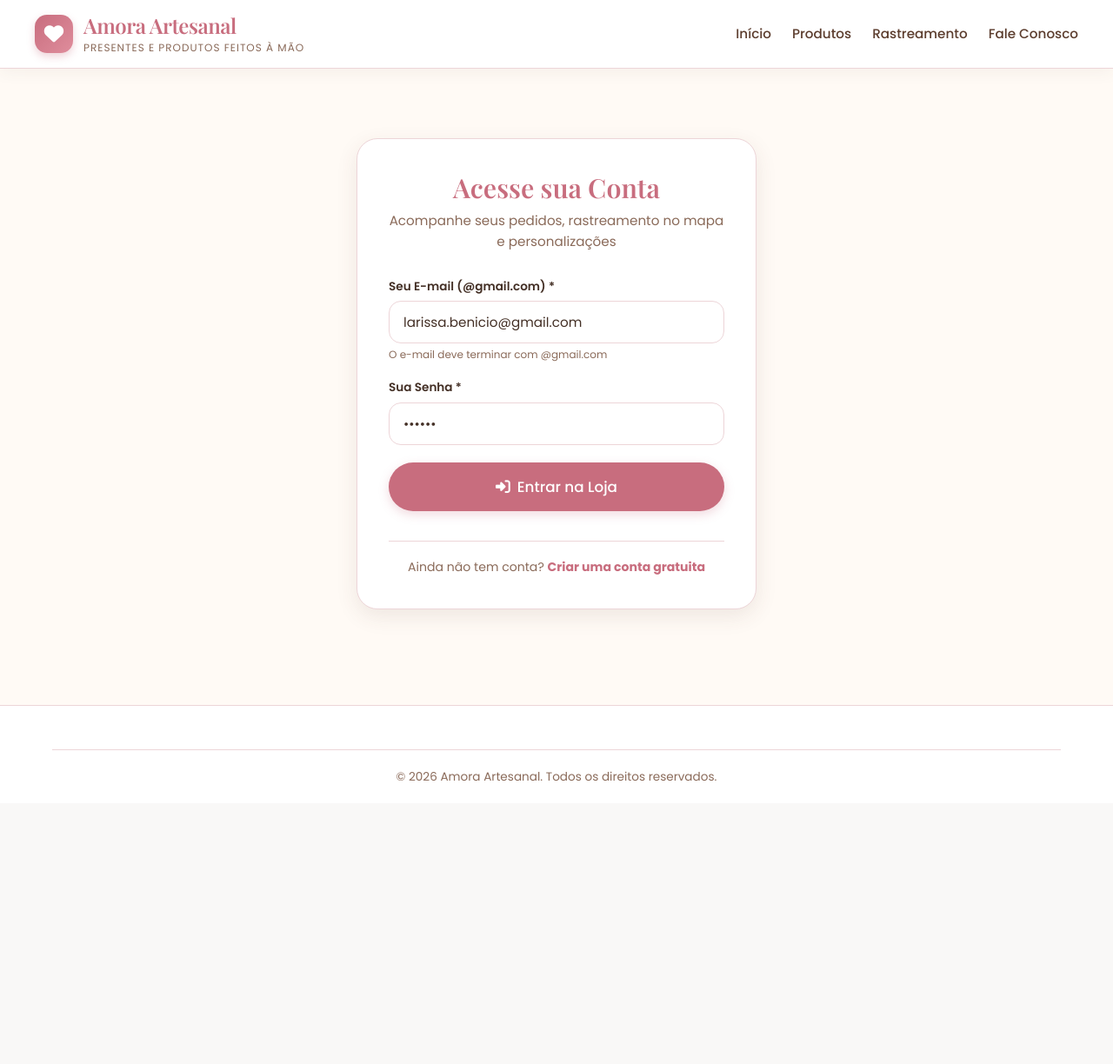
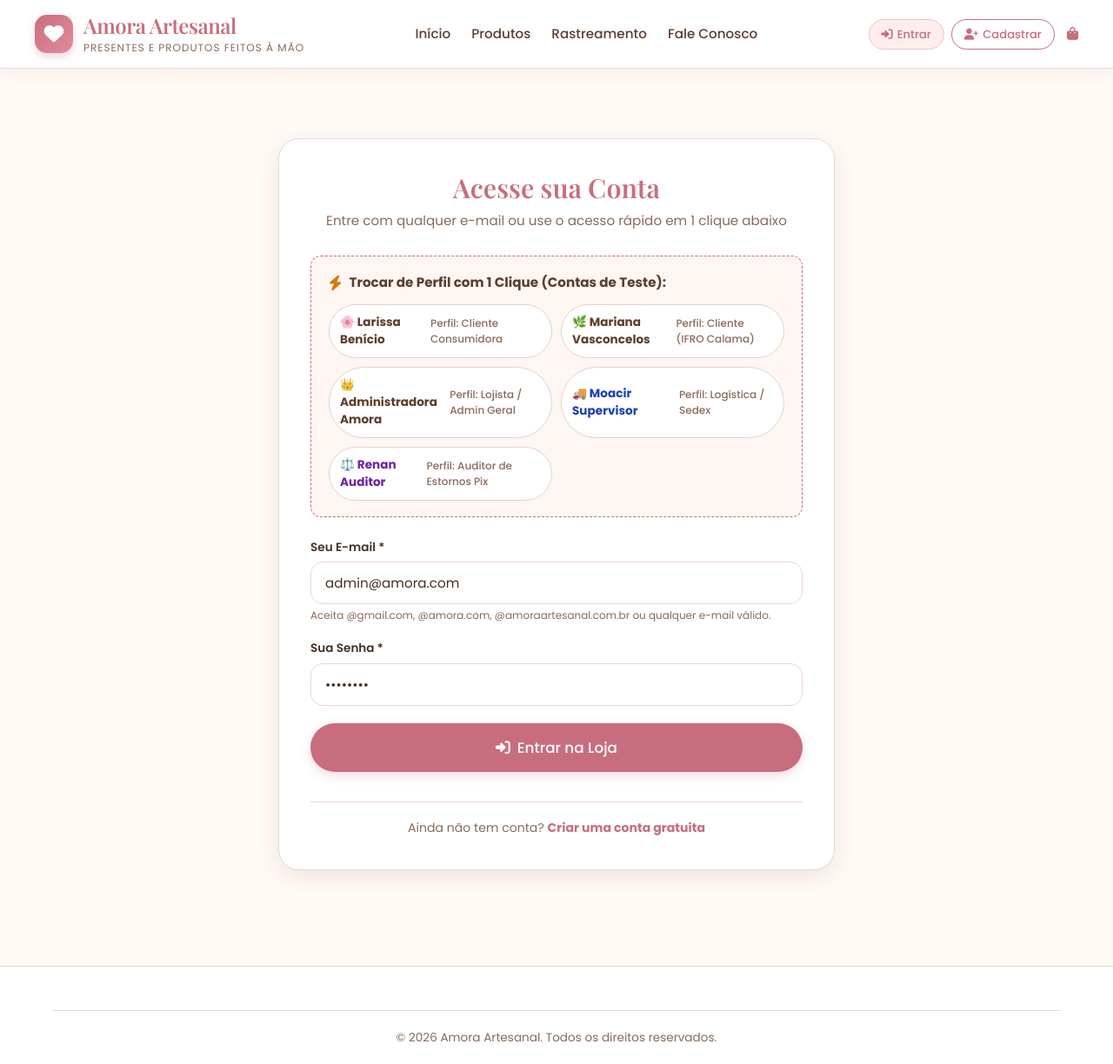
Before and after one commit to lar-bc/amora_artesanal, a PHP site: page /login.html in a window 1280 px wide. Shown: the whole page at 87% size. Before the commit the page ends 898 px from the top, so only its background shows below. Run offline with PHP 8.4, Linux system fonts and the light colour scheme; some web fonts are replaced.

Commit message:
fix: permitir logout real, troca rapida de contas e selecao de perfis no login e pedidos

```diff
--- a/assets/js/amora-store.js
+++ b/assets/js/amora-store.js
@@ -204,21 +204,11 @@
         // Gerenciamento de Usuário e Sessão Local (Sem precisar de servidor)
         getUser: function() {
             try {
-                var user = localStorage.getItem('amora_usuario_logado');
-                if (user) return JSON.parse(user);
-                // Usuário padrão de demonstração para ninguém precisar instalar nada
-                return {
-                    id: 2,
-                    codigoCliente: 'CLI-00002',
-                    nome: 'Larissa Benício',
-                    email: 'larissa.benicio@gmail.com',
-                    telefone: '(69) 98412-3456',
-                    endereco: 'Av. Tiradentes, nº 3000 (Apto 204)',
-                    bairro: 'Embratel',
-                    cidade: 'Porto Velho',
-                    estado: 'RO',
-                    cep: '76820-120'
-                };
+                var userStr = localStorage.getItem('amora_usuario_logado');
+                if (!userStr || userStr === 'null' || userStr === 'undefined') {
+                    return null;
+                }
+                return JSON.parse(userStr);
             } catch (e) {
                 return null;
             }
@@ -226,18 +216,24 @@
 
         setUser: function(user) {
             try {
-                localStorage.setItem('amora_usuario_logado', JSON.stringify(user));
+                if (user) {
+                    localStorage.setItem('amora_usuario_logado', JSON.stringify(user));
+                } else {
+                    localStorage.removeItem('amora_usuario_logado');
+                }
                 this.updateUserHeader();
             } catch (e) {
-                console.error(e);
+                console.error('Erro ao salvar usuário:', e);
             }
         },
 
         logout: function() {
             localStorage.removeItem('amora_usuario_logado');
             this.updateUserHeader();
-            this.showToast('Sessão encerrada', 'Você saiu da sua conta.');
-            setTimeout(function() { window.location.href = 'index.html'; }, 600);
+            this.showToast('Sessão finalizada', 'Você saiu da sua conta.');
+            setTimeout(function() {
+                window.location.href = 'login.html';
+            }, 300);
         },
 
         updateUserHeader: function() {
@@ -246,18 +242,38 @@
 
             areas.forEach(function(area) {
                 if (user) {
-                    var primeiroNome = user.nome.split(' ')[0];
+                    var primeiroNome = (user.nome || 'Usuário').split(' ')[0];
+                    var badgeRole = '';
+                    if (user.tipo_usuario === 'admin') {
+                        badgeRole = ' <span style="background:#5c3d2e;color:#fff;font-size:0.7rem;padding:2px 6px;border-radius:6px;font-weight:600;">Admin</span>';
+                    } else if (user.tipo_usuario === 'logistica') {
+                        badgeRole = ' <span style="background:#2b6cb0;color:#fff;font-size:0.7rem;padding:2px 6px;border-radius:6px;font-weight:600;">Logística</span>';
+                    } else if (user.tipo_usuario === 'auditor') {
+                        badgeRole = ' <span style="background:#805ad5;color:#fff;font-size:0.7rem;padding:2px 6px;border-radius:6px;font-weight:600;">Auditor</span>';
+                    }
+
                     area.innerHTML =
                         '<div style="display:flex;align-items:center;gap:10px;font-size:0.85rem;color:var(--cor-marrom-suave);">' +
-                            '<span><i class="fa-regular fa-circle-user" style="color:var(--cor-rosa-queimado);"></i> Olá, <strong>' + primeiroNome + '</strong></span>' +
-                            '<a href="pedidos.html" class="btn btn-secondary btn-sm"><i class="fa-solid fa-truck-fast"></i> Rastrear</a>' +
-                            '<button type="button" class="btn btn-outline btn-sm" onclick="window.AmoraStore.logout()" style="padding:4px 8px;font-size:0.75rem;" title="Sair"><i class="fa-solid fa-arrow-right-from-bracket"></i></button>' +
+                            '<a href="pedidos.html" style="display:flex;align-items:center;gap:6px;color:var(--cor-marrom-texto);text-decoration:none;" title="Ver Meus Pedidos">' +
+                                '<i class="fa-solid fa-circle-user" style="color:var(--cor-rosa-queimado);font-size:1.1rem;"></i>' +
+                                '<span>Olá, <strong>' + primeiroNome + '</strong>' + badgeRole + '</span>' +
+                            '</a>' +
+                            '<a href="pedidos.html" class="btn btn-secondary btn-sm" style="padding:5px 10px;font-size:0.78rem;" title="Rastrear Encomenda">' +
+                                '<i class="fa-solid fa-truck-fast"></i> Pedidos' +
+                            '</a>' +
+                            '<button type="button" class="btn btn-outline btn-sm" onclick="window.AmoraStore.logout()" style="padding:5px 12px;font-size:0.78rem;color:#b91c1c;border-color:#fca5a5;background:#fef2f2;font-weight:700;display:inline-flex;align-items:center;gap:5px;cursor:pointer;" title="Sair desta conta">' +
+                                '<i class="fa-solid fa-right-from-bracket"></i> Sair' +
+                            '</button>' +
                         '</div>';
                 } else {
                     area.innerHTML =
                         '<div style="display:flex;align-items:center;gap:8px;">' +
-                            '<a href="login.html" class="btn btn-secondary btn-sm"><i class="fa-solid fa-right-to-bracket"></i> Entrar</a>' +
-                            '<a href="cadastro.html" class="btn btn-outline btn-sm"><i class="fa-solid fa-user-plus"></i> Cadastrar</a>' +
+                            '<a href="login.html" class="btn btn-secondary btn-sm" style="padding:6px 14px;font-size:0.82rem;display:inline-flex;align-items:center;gap:5px;">' +
+                                '<i class="fa-solid fa-right-to-bracket"></i> Entrar' +
+                            '</a>' +
+                            '<a href="cadastro.html" class="btn btn-outline btn-sm" style="padding:6px 14px;font-size:0.82rem;display:inline-flex;align-items:center;gap:5px;">' +
+                                '<i class="fa-solid fa-user-plus"></i> Cadastrar' +
+                            '</a>' +
                         '</div>';
                 }
             });
--- a/login.html
+++ b/login.html
@@ -26,28 +26,93 @@
                 <li><a href="pedidos.html" class="nav-link">Rastreamento</a></li>
                 <li><a href="contato.html" class="nav-link">Fale Conosco</a></li>
             </ul>
+
+            <div class="nav-actions">
+                <div class="user-nav-area"></div>
+                <a href="carrinho.html" class="cart-btn" title="Sacola de Compras">
+                    <i class="fa-solid fa-bag-shopping"></i>
+                    <span class="cart-badge" style="display: none;">0</span>
+                </a>
+            </div>
         </div>
     </header>
 
-    <div class="container" style="margin: 40px auto 70px;">
-        <div class="auth-wrapper">
+    <div class="container" style="margin: 40px auto 70px; max-width: 680px;">
+        <!-- Banner de Sessão Atual (Caso já esteja conectado) -->
+        <div id="box-sessao-ativa" style="display: none; background: #fffaf7; border: 2px solid var(--cor-rosa-queimado); border-radius: var(--raio-borda); padding: 20px 24px; margin-bottom: 24px; box-shadow: var(--sombra-suave);">
+            <div style="display: flex; justify-content: space-between; align-items: center; flex-wrap: wrap; gap: 14px;">
+                <div>
+                    <span style="font-size: 0.8rem; text-transform: uppercase; font-weight: 700; color: var(--cor-rosa-queimado); letter-spacing: 1px;">
+                        <i class="fa-solid fa-circle-check" style="color: var(--cor-sucesso);"></i> Conta Conectada Atualmente
+                    </span>
+                    <h3 id="sessao-nome" style="margin: 4px 0 2px; font-size: 1.25rem; color: var(--cor-marrom-suave);"></h3>
+                    <p id="sessao-detalhes" style="margin: 0; font-size: 0.85rem; color: var(--cor-marrom-claro);"></p>
+                </div>
+                <div style="display: flex; gap: 10px; flex-wrap: wrap;">
+                    <a href="pedidos.html" class="btn btn-secondary btn-sm" style="display: inline-flex; align-items: center; gap: 6px;">
+                        <i class="fa-solid fa-box-open"></i> Meus Pedidos
+                    </a>
+                    <button type="button" class="btn btn-danger btn-sm" onclick="desconectarConta()" style="background: #dc2626; color: #fff; border: none; padding: 8px 14px; border-radius: 8px; font-weight: 700; cursor: pointer; display: inline-flex; align-items: center; gap: 6px;">
+                        <i class="fa-solid fa-right-from-bracket"></i> Sair desta Conta
+                    </button>
+                </div>
+            </div>
+        </div>
+
+        <div class="auth-wrapper" style="max-width: 100%;">
             <div class="auth-header">
                 <h2>Acesse sua Conta</h2>
-                <p>Acompanhe seus pedidos, rastreamento no mapa e personalizações</p>
+                <p>Entre com qualquer e-mail ou use o acesso rápido em 1 clique abaixo</p>
+            </div>
+
+            <!-- Seção de Acesso Rápido em 1 Clique para Troca Imediata de Perfil -->
+            <div style="background: #fdf6f2; border: 1px dashed var(--cor-rosa-queimado); border-radius: 12px; padding: 18px 20px; margin-bottom: 24px;">
+                <div style="display: flex; align-items: center; gap: 8px; margin-bottom: 12px;">
+                    <i class="fa-solid fa-bolt" style="color: #d97706; font-size: 1.1rem;"></i>
+                    <strong style="color: var(--cor-marrom-suave); font-size: 0.95rem;">Trocar de Perfil com 1 Clique (Contas de Teste):</strong>
+                </div>
+
+                <div style="display: grid; grid-template-columns: repeat(auto-fit, minmax(200px, 1fr)); gap: 10px;">
+                    <button type="button" class="btn btn-outline btn-sm" onclick="loginRapido('larissa')" style="text-align: left; padding: 10px 12px; background: #fff; border-color: #e2d3cb;">
+                        <strong style="display: block; color: var(--cor-marrom-suave); font-size: 0.85rem;">🌸 Larissa Benício</strong>
+                        <span style="font-size: 0.75rem; color: var(--cor-marrom-claro);">Perfil: Cliente Consumidora</span>
+                    </button>
+
+                    <button type="button" class="btn btn-outline btn-sm" onclick="loginRapido('mariana')" style="text-align: left; padding: 10px 12px; background: #fff; border-color: #e2d3cb;">
+                        <strong style="display: block; color: var(--cor-marrom-suave); font-size: 0.85rem;">🌿 Mariana Vasconcelos</strong>
+                        <span style="font-size: 0.75rem; color: var(--cor-marrom-claro);">Perfil: Cliente (IFRO Calama)</span>
+                    </button>
+
+                    <button type="button" class="btn btn-outline btn-sm" onclick="loginRapido('admin')" style="text-align: left; padding: 10px 12px; background: #fff; border-color: #e2d3cb;">
+                        <strong style="display: block; color: #5c3d2e; font-size: 0.85rem;">👑 Administradora Amora</strong>
+                        <span style="font-size: 0.75rem; color: var(--cor-marrom-claro);">Perfil: Lojista / Admin Geral</span>
+                    </button>
+
+                    <button type="button" class="btn btn-outline btn-sm" onclick="loginRapido('logistica')" style="text-align: left; padding: 10px 12px; background: #fff; border-color: #e2d3cb;">
+                        <strong style="display: block; color: #1e40af; font-size: 0.85rem;">🚚 Moacir Supervisor</strong>
+                        <span style="font-size: 0.75rem; color: var(--cor-marrom-claro);">Perfil: Logística / Sedex</span>
+                    </button>
+
+                    <button type="button" class="btn btn-outline btn-sm" onclick="loginRapido('auditoria')" style="text-align: left; padding: 10px 12px; background: #fff; border-color: #e2d3cb;">
+                        <strong style="display: block; color: #6b21a8; font-size: 0.85rem;">⚖️ Renan Auditor</strong>
+                        <span style="font-size: 0.75rem; color: var(--cor-marrom-claro);">Perfil: Auditor de Estornos Pix</span>
+                    </button>
+                </div>
             </div>
 
             <div id="alerta-login" style="display: none; margin-bottom: 16px;"></div>
 
+            <!-- Formulário Manual -->
             <form id="form-login" onsubmit="fazerLogin(event)">
                 <div class="form-group" style="margin-bottom: 16px;">
-                    <label for="login-email" style="display: block; font-size: 0.85rem; font-weight: 600; margin-bottom: 6px;">Seu E-mail (@gmail.com) *</label>
-                    <input type="email" id="login-email" class="form-control" value="larissa.benicio@gmail.com" placeholder="seu.nome@gmail.com" required>
-                    <small style="color: var(--cor-marrom-claro); font-size: 0.75rem;">O e-mail deve terminar com @gmail.com</small>
+                    <label for="login-email" style="display: block; font-size: 0.85rem; font-weight: 600; margin-bottom: 6px; color: var(--cor-marrom-texto);">Seu E-mail *</label>
+                    <input type="email" id="login-email" class="form-control" value="admin@amora.com" placeholder="seu.email@exemplo.com" required>
+                    <small style="color: var(--cor-marrom-claro); font-size: 0.75rem;">Aceita @gmail.com, @amora.com, @amoraartesanal.com.br ou qualquer e-mail válido.</small>
                 </div>
 
                 <div class="form-group" style="margin-bottom: 20px;">
-                    <label for="login-senha" style="display: block; font-size: 0.85rem; font-weight: 600; margin-bottom: 6px;">Sua Senha *</label>
-                    <input type="password" id="login-senha" class="form-control" value="123456" maxlength="32" placeholder="Digite sua senha" required>
+                    <label for="login-senha" style="display: block; font-size: 0.85rem; font-weight: 600; margin-bottom: 6px; color: var(--cor-marrom-texto);">Sua Senha *</label>
+                    <input type="password" id="login-senha" class="form-control" value="senha123" maxlength="32" placeholder="Digite sua senha (padrão: senha123)" required>
                 </div>
 
                 <button type="submit" class="btn btn-primary btn-lg" style="width: 100%; margin-bottom: 16px;">
@@ -73,36 +138,161 @@
 
     <script src="assets/js/amora-store.js"></script>
     <script>
-        function fazerLogin(e) {
-            e.preventDefault();
-            var email = document.getElementById('login-email').value.trim();
-            var alerta = document.getElementById('alerta-login');
-
-            if (!email.toLowerCase().endsWith('@gmail.com')) {
-                alerta.style.display = 'block';
-                alerta.className = 'alert alert-danger';
-                alerta.innerHTML = '<i class="fa-solid fa-triangle-exclamation"></i> O e-mail de acesso deve terminar obrigatoriamente com <strong>@gmail.com</strong>.';
-                return;
-            }
-
-            // Grava usuário logado
-            var user = {
+        var CONTAS_PREDEFINIDAS = {
+            larissa: {
                 id: 2,
                 codigoCliente: 'CLI-00002',
                 nome: 'Larissa Benício',
-                email: email,
+                email: 'larissa.benicio@gmail.com',
+                tipo_usuario: 'cliente',
                 telefone: '(69) 98412-3456',
                 endereco: 'Av. Tiradentes, nº 3000 (Apto 204)',
                 bairro: 'Embratel',
                 cidade: 'Porto Velho',
                 estado: 'RO',
                 cep: '76820-120'
-            };
+            },
+            mariana: {
+                id: 3,
+                codigoCliente: 'CLI-00003',
+                nome: 'Mariana Vasconcelos',
+                email: 'mariana.vasconcelos@amora.com.br',
+                tipo_usuario: 'cliente',
+                telefone: '(69) 99345-1234',
+                endereco: 'Av. Calama (IFRO Calama), nº 4985',
+                bairro: 'Flodoaldo Pontes Pinto',
+                cidade: 'Porto Velho',
+                estado: 'RO',
+                cep: '76820-441'
+            },
+            admin: {
+                id: 1,
+                codigoCliente: 'ADM-00001',
+                nome: 'Larissa Benício (Administradora)',
+                email: 'admin@amora.com',
+                tipo_usuario: 'admin',
+                telefone: '(69) 98425-6710',
+                endereco: 'Ateliê Central Amora Artesanal',
+                bairro: 'Embratel',
+                cidade: 'Porto Velho',
+                estado: 'RO',
+                cep: '76820-120'
+            },
+            logistica: {
+                id: 4,
+                codigoCliente: 'LOG-00004',
+                nome: 'Moacir Supervisor (LogiAmora Sedex)',
+                email: 'logistica@amora.com',
+                tipo_usuario: 'logistica',
+                telefone: '(69) 98111-2233',
+                endereco: 'Hangar de Drones & Despacho Rodoviário LogiAmora',
+                bairro: 'Olaria',
+                cidade: 'Porto Velho',
+                estado: 'RO',
+                cep: '76801-000'
+            },
+            auditoria: {
+                id: 5,
+                codigoCliente: 'AUD-00005',
+                nome: 'Renan Innot (Auditor Financeiro)',
+                email: 'auditoria@amora.com',
+                tipo_usuario: 'auditor',
+                telefone: '(69) 98444-5566',
+                endereco: 'Controladoria de Estornos Pix',
+                bairro: 'Centro',
+                cidade: 'Porto Velho',
+                estado: 'RO',
+                cep: '76803-888'
+            }
+        };
+
+        function verificarSessaoAtiva() {
+            var user = window.AmoraStore.getUser();
+            var box = document.getElementById('box-sessao-ativa');
+            if (user) {
+                box.style.display = 'block';
+                document.getElementById('sessao-nome').textContent = user.nome;
+                var papel = user.tipo_usuario ? user.tipo_usuario.toUpperCase() : 'CLIENTE';
+                document.getElementById('sessao-detalhes').textContent = user.email + ' • Perfil: ' + papel + ' (' + (user.codigoCliente || '#CLI-0000' + user.id) + ')';
+            } else {
+                box.style.display = 'none';
+            }
+        }
+
+        function desconectarConta() {
+            window.AmoraStore.setUser(null);
+            verificarSessaoAtiva();
+            window.AmoraStore.showToast('Sessão encerrada', 'Você saiu da sua conta com sucesso.');
+        }
+
+        function loginRapido(chave) {
+            var user = CONTAS_PREDEFINIDAS[chave];
+            if (!user) return;
+
+            window.AmoraStore.setUser(user);
+            window.AmoraStore.showToast('Login com Sucesso!', 'Conectado como ' + user.nome + ' (' + (user.tipo_usuario || 'cliente') + ')');
+            setTimeout(function() {
+                window.location.href = 'pedidos.html';
+            }, 400);
+        }
+
+        function fazerLogin(e) {
+            e.preventDefault();
+            var email = document.getElementById('login-email').value.trim();
+            var alerta = document.getElementById('alerta-login');
+
+            // Validação de formato de e-mail básico
+            var re = /^[^\s@]+@[^\s@]+\.[^\s@]+$/;
+            if (!re.test(email)) {
+                alerta.style.display = 'block';
+                alerta.className = 'alert alert-danger';
+                alerta.innerHTML = '<i class="fa-solid fa-triangle-exclamation"></i> Por favor, informe um endereço de e-mail válido.';
+                return;
+            }
+
+            // Identificar tipo de usuário baseado no e-mail digitado
+            var emailLower = email.toLowerCase();
+            var user;
+
+            if (emailLower.includes('admin') || emailLower === 'admin@amora.com') {
+                user = CONTAS_PREDEFINIDAS.admin;
+            } else if (emailLower.includes('logistica') || emailLower === 'logistica@amora.com') {
+                user = CONTAS_PREDEFINIDAS.logistica;
+            } else if (emailLower.includes('auditoria') || emailLower === 'auditoria@amora.com') {
+                user = CONTAS_PREDEFINIDAS.auditoria;
+            } else if (emailLower.includes('mariana')) {
+                user = CONTAS_PREDEFINIDAS.mariana;
+            } else if (emailLower.includes('larissa')) {
+                user = CONTAS_PREDEFINIDAS.larissa;
+            } else {
+                // Cria perfil personalizado com o e-mail digitado
+                var nomeExtraido = email.split('@')[0].replace(/[._-]/g, ' ');
+                nomeExtraido = nomeExtraido.charAt(0).toUpperCase() + nomeExtraido.slice(1);
+                user = {
+                    id: Math.floor(Math.random() * 900) + 100,
+                    codigoCliente: 'CLI-' + Math.floor(Math.random() * 90000 + 10000),
+                    nome: nomeExtraido,
+                    email: email,
+                    tipo_usuario: 'cliente',
+                    telefone: '(69) 98412-3456',
+                    endereco: 'Endereço cadastrado em Porto Velho',
+                    bairro: 'Centro',
+                    cidade: 'Porto Velho',
+                    estado: 'RO',
+                    cep: '76820-441'
+                };
+            }
 
             window.AmoraStore.setUser(user);
             window.AmoraStore.showToast('Login efetuado com sucesso!', 'Bem-vindo(a) de volta, ' + user.nome);
-            setTimeout(function() { window.location.href = 'pedidos.html'; }, 500);
+            setTimeout(function() {
+                window.location.href = 'pedidos.html';
+            }, 400);
         }
+
+        document.addEventListener('DOMContentLoaded', function() {
+            verificarSessaoAtiva();
+        });
     </script>
 </body>
 </html>
```
Also changed, not shown: cadastro.html (+3 -5 lines), checkout.html (+14 -2 lines), login.php (+19 -0 lines), pedidos.html (+66 -19 lines).
